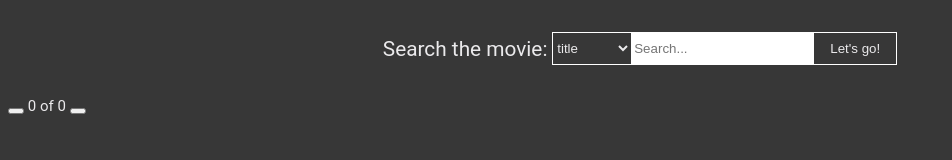
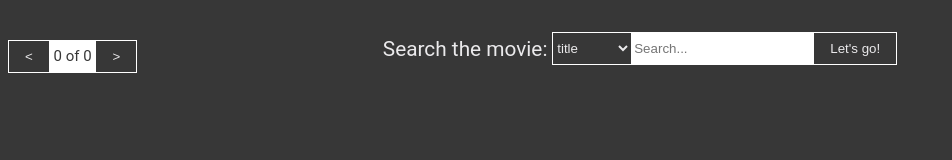
Before and after one commit to AlenaKharytonchyk/AJAX_ticket, a website: page src/index.html in a window 1280 px wide. Shown: the whole page, without its empty margins (0-952 px from the left). Drawn offline with nearby package versions, Linux system fonts and the light colour scheme; files that its build step writes are made by us from their sources; no server answers.

Commit message:
style: pagination style

```diff
--- a/src/script.js
+++ b/src/script.js
@@ -54,11 +54,11 @@
     },
     paginationRendering: function paginationRendering() {
       const pagination = `<div class="pagination">
-      <button class="left"></button>
+      <button class="left"><</button>
       <span class="page-left">0</span>
       <span>of</span>
       <span class="page-right">0</span>
-      <button class="right"></button>`;
+      <button class="right">></button>`;
       $('.pagination-container').append(pagination);
       $('.left').on('click', ()=>{
         if (this.pagination.offset === 0) { return; }
--- a/src/style.less
+++ b/src/style.less
@@ -11,6 +11,8 @@ body {
   background-color: @body-background-color;
   color: @main-text-color;
   font-size: 15px;
+  min-width: 920px;
+  overflow: hidden;
 }
 .movies {
   display: flex;
@@ -89,7 +91,8 @@ body {
   label {
     font-size: 1.3rem;
   }
-  .search-btn {
+}
+  .search-btn, .left, .right {
     background-color: @body-background-color;
     border: solid 1px @white;
     padding: 0.5rem 1rem;
@@ -99,7 +102,7 @@ body {
     color: @main-text-color;
     cursor: pointer;
   }
-}
+
 .search-field {
   // box-shadow: 0px 0px 16px 0px @second-elements-color;
   display: flex;
@@ -116,3 +119,12 @@ body {
     border: none;
   }
 }
+.pagination {
+  position: fixed;
+  z-index: 2;
+  // left: 90%;
+  left: calc(99%-170px);
+  top: 5%;
+  background-color: @white;
+  color: @body-background-color;
+}
```
